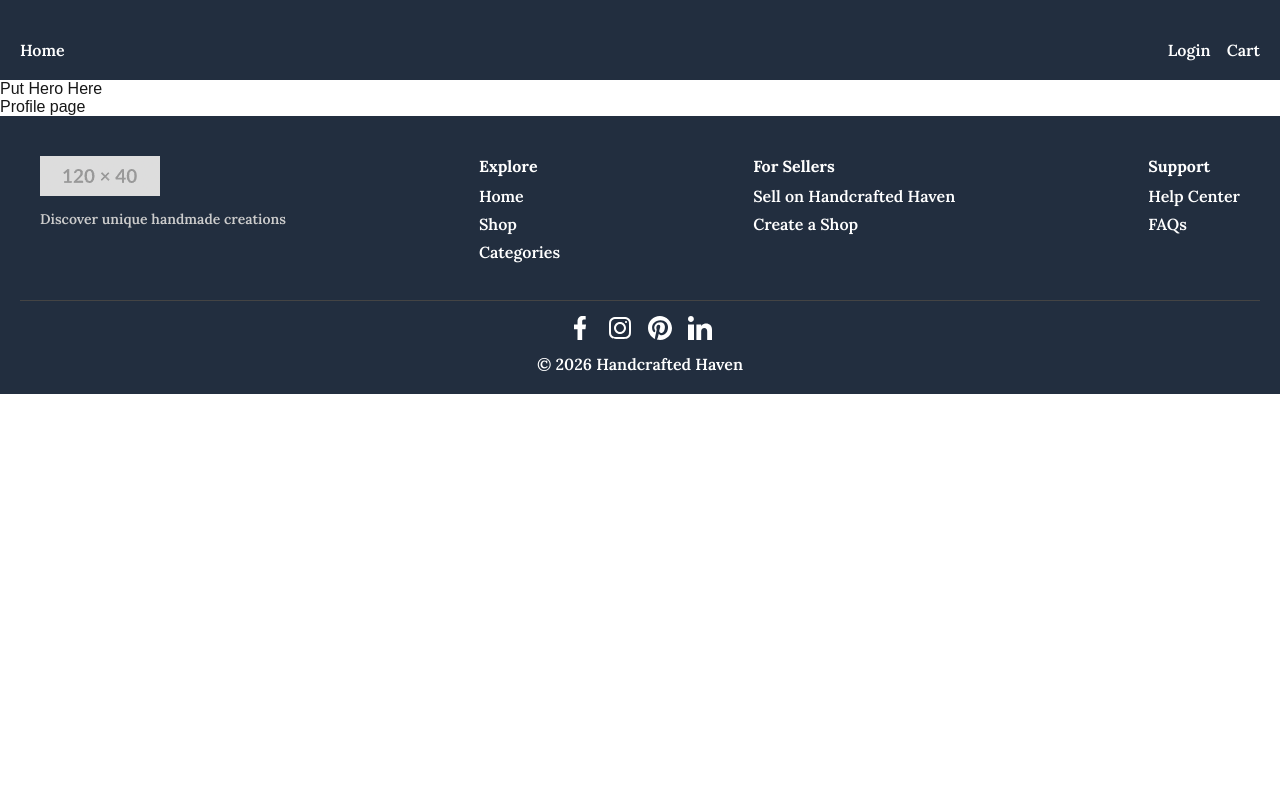
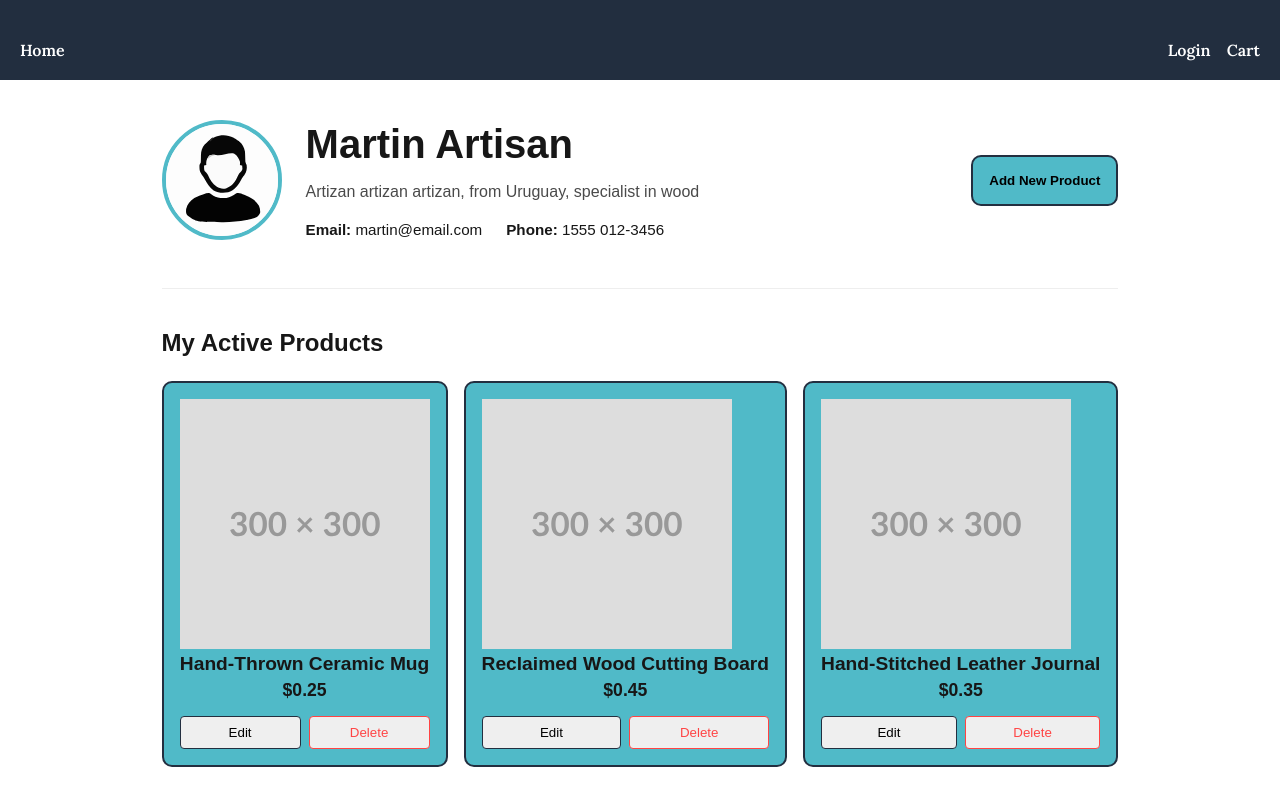
Before and after one commit to DaveFont19/WDD430.002---Web-Full-Stack-Development-TeamProject, a Next.js app in the folder wdd430-team-project/: page /profile in a window 1280 px wide. Shown: the top 800 px of the page. Built offline with nearby package versions, Linux system fonts and the light colour scheme.

Commit message:
profile page created, changes in profile.module.css and added some sources

```diff
--- a/wdd430-team-project/src/app/profile/page.tsx
+++ b/wdd430-team-project/src/app/profile/page.tsx
@@ -1,12 +1,126 @@
-export default function Page() {
+
+import Image from "next/image";
+import styles from "@/app/ui/profile.module.css";
+import "@/app/ui/featured-products.css"; // Importamos el CSS de tu compañero
+
+
+interface Product {
+    id: string;
+    name: string;
+    price: number;
+    stock: number;
+    thumbnail: string;
+}
+
+interface ArtisanProfile {
+    name: string;
+    bio: string;
+    email: string;
+    phone: string;
+    location: string;
+    profilePicture: string;
+    products: Product[];
+}
+
+
+async function getArtisanData(): Promise<ArtisanProfile> {
+
+    return {
+        name: "Martin Artisan",
+        bio: "Artizan artizan artizan, from Uruguay, specialist in wood",
+        email: "martin@email.com",
+        phone: "1555 012-3456",
+        location: "Rivera, Uruguay",
+        profilePicture: "/sellers/profile-placeholder.svg",
+        products: [
+            {
+                id: "1",
+                name: "Hand-Thrown Ceramic Mug",
+                price: 25.00,
+                stock: 15,
+                thumbnail: "/product_thumbnail_placeholder.svg"
+            },
+            {
+                id: "2",
+                name: "Reclaimed Wood Cutting Board",
+                price: 45.00,
+                stock: 8,
+                thumbnail: "/product_thumbnail_placeholder.svg"
+            },
+            {
+                id: "3",
+                name: "Hand-Stitched Leather Journal",
+                price: 35.00,
+                stock: 5,
+                thumbnail: "/product_thumbnail_placeholder.svg"
+            },
+        ]
+    };
+}
+
+export default async function ProfilePage() {
+    const profile = await getArtisanData();
+
     return (
-        <div >
-            <div id="Hero">
-                <p>Put Hero Here</p>
-            </div>
-            <div>
-                <p>Profile page</p>
-            </div>
+        <div className={styles.profileWrapper}>
+
+            <section className={styles.headerContainer}>
+                <div style={{ display: 'flex', gap: '24px', alignItems: 'center', flexWrap: 'wrap' }}>
+                    <Image
+                        src={profile.profilePicture}
+                        alt={profile.name}
+                        width={120}
+                        height={120}
+                        className={styles.avatar}
+                    />
+                    <div className={styles.infoContent}>
+                        <h1>{profile.name}</h1>
+                        <p className={styles.bio}>{profile.bio}</p>
+                        <div className={styles.contactInfo}>
+                            <span><strong>Email:</strong> {profile.email}</span>
+                            <span><strong>Phone:</strong> {profile.phone}</span>
+                        </div>
+                    </div>
+                </div>
+
+
+                <button className="featured-product-link" style={{ cursor: 'pointer', fontWeight: 'bold' }}>
+                    Add New Product
+                </button>
+            </section>
+
+            <hr style={{ border: '0', borderTop: '1px solid #eee', margin: '40px 0' }} />
+
+
+            <h2 style={{ marginBottom: '24px' }}>My Active Products</h2>
+
+            <ul id="featured-product-list">
+                {profile.products.map((product) => (
+                    <li key={product.id} className="featured-product-link" style={{ listStyle: 'none' }}>
+                        <Image
+                            src={product.thumbnail}
+                            alt={product.name}
+                            width={250}
+                            height={250}
+                            className="featured-product-image"
+                        />
+                        <p>{product.name}</p>
+                        <p style={{ fontSize: '1.1rem', marginTop: '5px' }}>
+                            ${(product.price / 100).toFixed(2)}
+                        </p>
+
+
+                        <div style={{ display: 'flex', gap: '8px', marginTop: '15px', width: '100%' }}>
+                            <button style={{ flex: 1, padding: '8px', cursor: 'pointer', borderRadius: '4px', border: '1px solid #232f40' }}>
+                                Edit
+                            </button>
+                            <button style={{ flex: 1, padding: '8px', cursor: 'pointer', borderRadius: '4px', border: '1px solid #ff4444', color: '#ff4444' }}>
+                                Delete
+                            </button>
+                        </div>
+                    </li>
+                ))}
+            </ul>
         </div>
     );
 }
--- /dev/null
+++ b/wdd430-team-project/src/app/ui/profile.module.css
@@ -0,0 +1,54 @@
+
+.profileWrapper {
+  padding: 40px 20px;
+  max-width: 1100px;
+  margin: 0 auto;
+}
+
+.headerContainer {
+  display: flex;
+  flex-direction: column;
+  gap: 24px;
+  align-items: center;
+  text-align: center;
+  margin-bottom: 48px;
+}
+
+.avatar {
+  border-radius: 50%;
+  border: 4px solid #50bac8;
+  object-fit: cover;
+}
+
+.infoContent h1 {
+  font-size: 2.5rem;
+  margin-bottom: 12px;
+}
+
+.bio {
+  color: #4a4a4a;
+  max-width: 700px;
+  line-height: 1.6;
+  margin-bottom: 16px;
+}
+
+.contactInfo {
+  font-size: 0.95rem;
+  display: flex;
+  flex-direction: column;
+  gap: 8px;
+}
+
+
+@media (min-width: 768px) {
+  .headerContainer {
+    flex-direction: row;
+    text-align: left;
+    justify-content: space-between;
+  }
+
+  .contactInfo {
+    flex-direction: row;
+    gap: 24px;
+  }
+}
```
Also changed, not shown: wdd430-team-project/public/sellers/profile-placeholder.svg (added), 1 other file (tests, documents, lock files or other folders).
